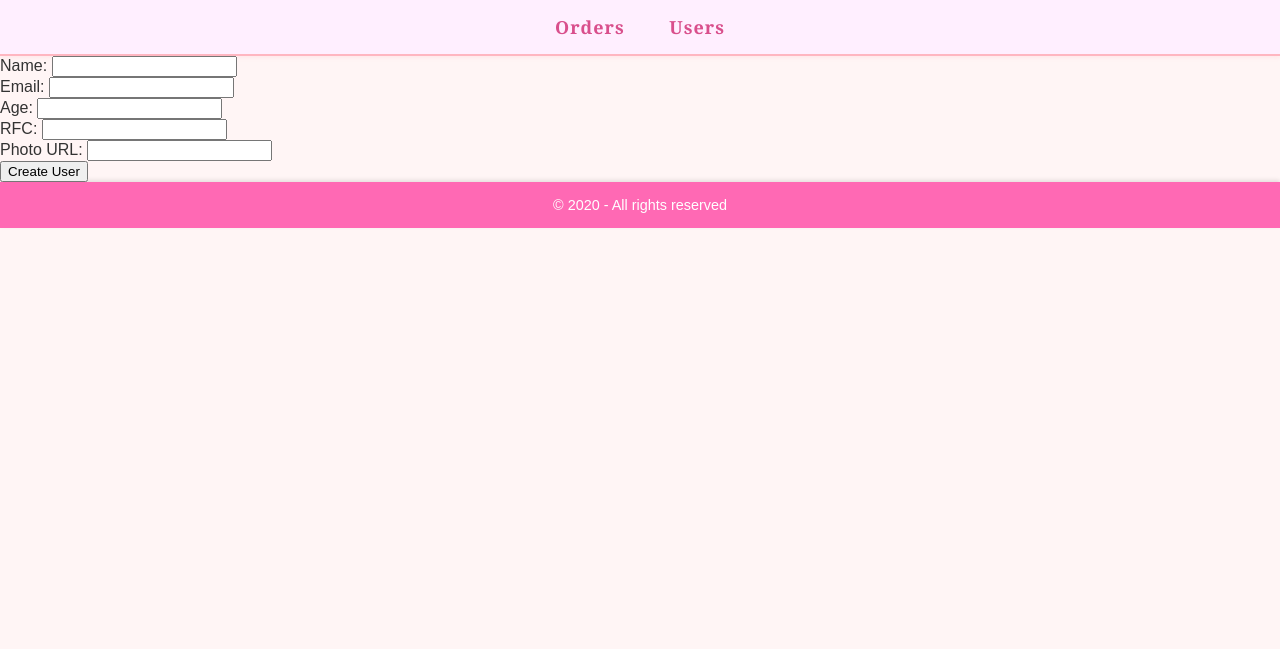
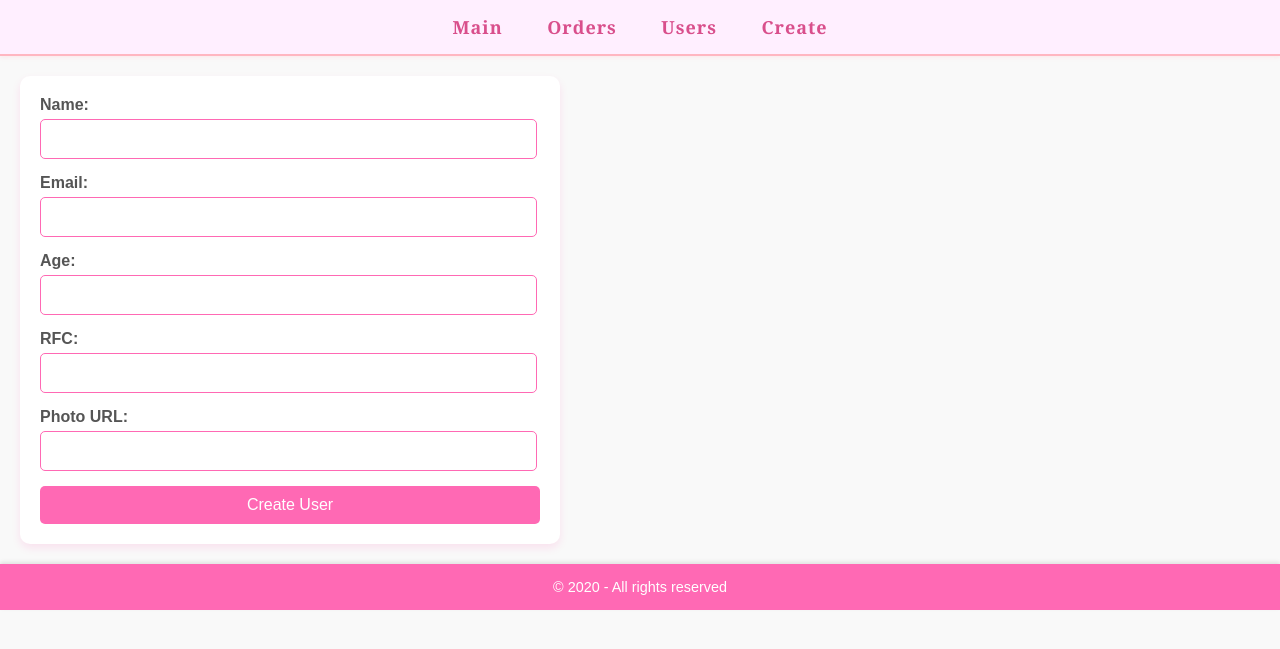
Before and after one commit to yorli-gf/Web-II-GonzalezFalla, a Django app: page /users/create in a window 1280 px wide. Shown: the top 649 px of the page. Run offline with Django 5.2, Linux system fonts and the light colour scheme.

Commit message:
Correcciones

```diff
--- a/app-modelo-clase/modelo_app/mysite/urls.py
+++ b/app-modelo-clase/modelo_app/mysite/urls.py
@@ -17,10 +17,12 @@ Including another URLconf
 from django.contrib import admin
 from django.urls import path, include
 from django.shortcuts import redirect
+from . import views
 
 
 urlpatterns = [
     path('admin/', admin.site.urls),
     path("orders/", include("orders.urls")),
     path('users/', include('users.urls')),
+    path('', views.main, name="main")
 ]
--- /dev/null
+++ b/app-modelo-clase/modelo_app/mysite/views.py
@@ -0,0 +1,4 @@
+from django.shortcuts import get_object_or_404, render
+
+def main(request):
+    return render(request, "main/main.html")
--- /dev/null
+++ b/app-modelo-clase/modelo_app/static/css/create.css
@@ -0,0 +1,56 @@
+body {
+    font-family: 'Arial', sans-serif;
+    background-color: #f9f9f9;
+    color: #333;
+    margin: 0;
+    padding: 0;
+}
+
+.create-user-form {
+    max-width: 500px;
+    width: 90%;
+    margin: 20px;
+    padding: 20px;
+    background-color: #fff;
+    border-radius: 10px;
+    box-shadow: 0 4px 8px rgba(255, 20, 147, 0.1);
+
+}
+
+.create-user-form label {
+    display: block;
+    margin-bottom: 5px;
+    font-weight: bold;
+    color: #555;
+}
+
+.create-user-form input[type="text"],
+.create-user-form input[type="email"],
+.create-user-form input[type="number"] {
+    width: 95%;
+    padding: 10px;
+    margin-bottom: 15px;
+    border: 1px solid #ff69b4; /* Borde rosita */
+    border-radius: 5px;
+    font-size: 1rem;
+    color: #333;
+}
+
+.create-user-form input[type="text"]:focus,
+.create-user-form input[type="email"]:focus,
+.create-user-form input[type="number"]:focus {
+    border-color: #ff1493; /* Borde rosita más oscuro al enfocar */
+    outline: none;
+    box-shadow: 0 0 5px rgba(255, 20, 147, 0.3); /* Sombra al enfocar */
+}
+
+.create-user-form button {
+    display: block;
+    width: 100%;
+    padding: 10px;
+    background-color: #ff69b4; /* Fondo rosita */
+    color: #fff;
+    border: none;
+    border-radius: 5px;
+    font-size: 1rem;
+}
--- a/app-modelo-clase/modelo_app/static/css/detail.css
+++ b/app-modelo-clase/modelo_app/static/css/detail.css
@@ -1,4 +1,3 @@
-/* Estilos generales */
 body {
     font-family: 'Arial', sans-serif;
     background-color: #fff5f5; /* Fondo rosita claro */
--- a/app-modelo-clase/modelo_app/templates/base/base.html
+++ b/app-modelo-clase/modelo_app/templates/base/base.html
@@ -7,7 +7,6 @@
     <meta name="viewport" content="width=device-width, initial-scale=1.0">
     <title>Document</title>
     <link rel="stylesheet" href="{% static 'css/header.css' %}">
-    <link rel="stylesheet" href="{% static 'css/detail.css' %}">
     <link rel="stylesheet" href="{% static 'css/footer.css' %}">
     {% block styles %}
     {% endblock %}
--- a/app-modelo-clase/modelo_app/templates/base/header.html
+++ b/app-modelo-clase/modelo_app/templates/base/header.html
@@ -3,8 +3,10 @@
     <div class="menu">
         <div class="menu-options">
             <div>
-                <a href="#orders">Orders</a>
-                <a href="#users">Users</a>
+                <a href="{% url 'main' %}">Main</a>
+                <a href="{% url 'indexOrders' %}">Orders</a>
+                <a href="{% url 'usersindex' %}">Users</a>
+                <a href="{% url 'createUser' %}">Create</a>
             </div>
         </div>
     </div>
--- a/app-modelo-clase/modelo_app/templates/users/create.html
+++ b/app-modelo-clase/modelo_app/templates/users/create.html
@@ -1,5 +1,10 @@
 {% extends "base/base.html" %}
 {% load static %}
+
+{% block styles %}
+    <link rel="stylesheet" href="{% static 'css/create.css' %}">
+{% endblock %}
+
 {% block content %}
 
     <form method="POST" action="{% url 'createUser' %}" class="create-user-form" id="create-user-form">
```
Also changed, not shown: app-modelo-clase/modelo_app/static/css/main.css (added, +21 -0 lines), app-modelo-clase/modelo_app/templates/main/main.html (added, +12 -0 lines), app-modelo-clase/modelo_app/db.sqlite3, app-modelo-clase/modelo_app/static/images/rafayelchibi.jpg (added). Lines whose indentation alone changed are shown as unchanged.
